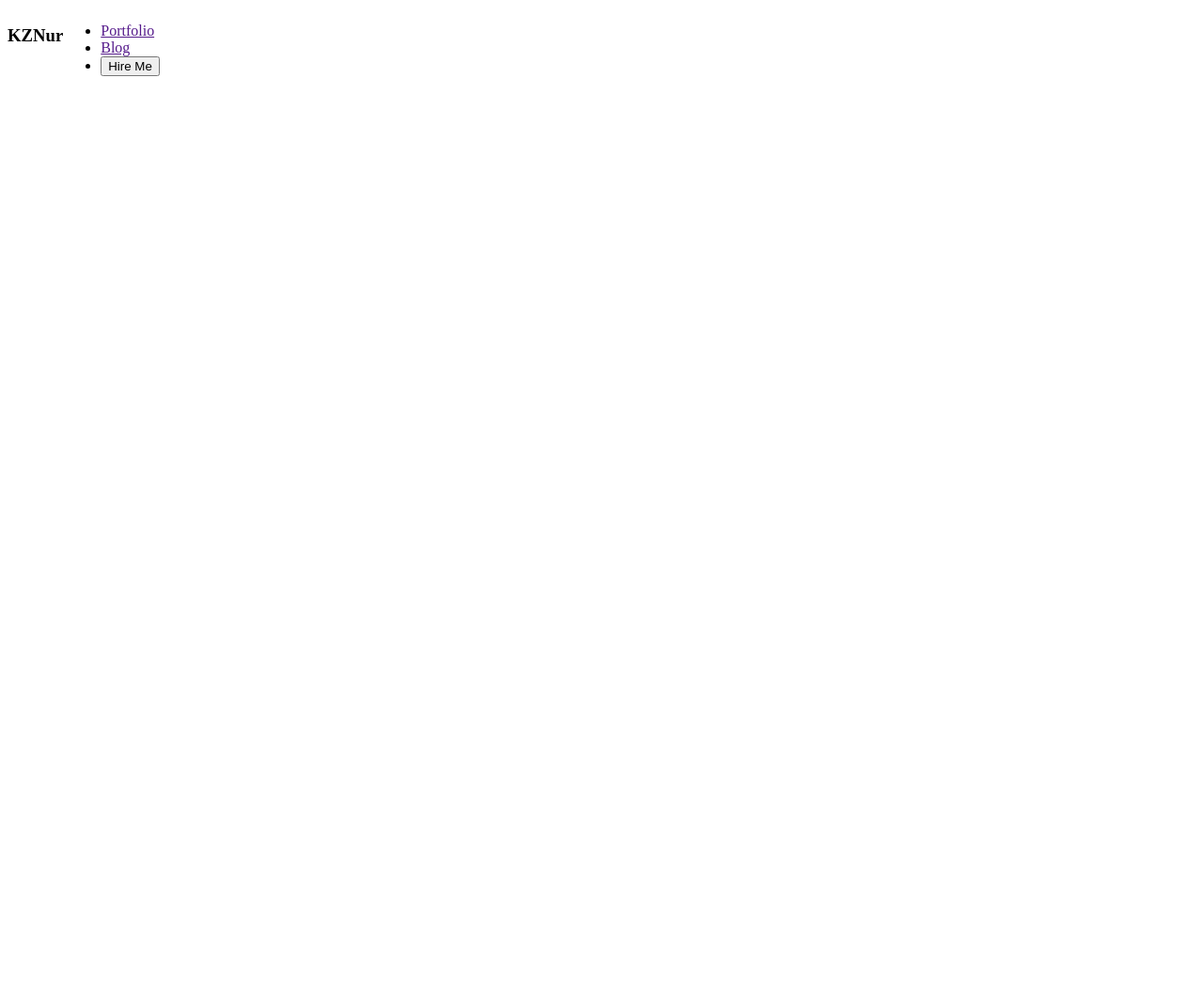
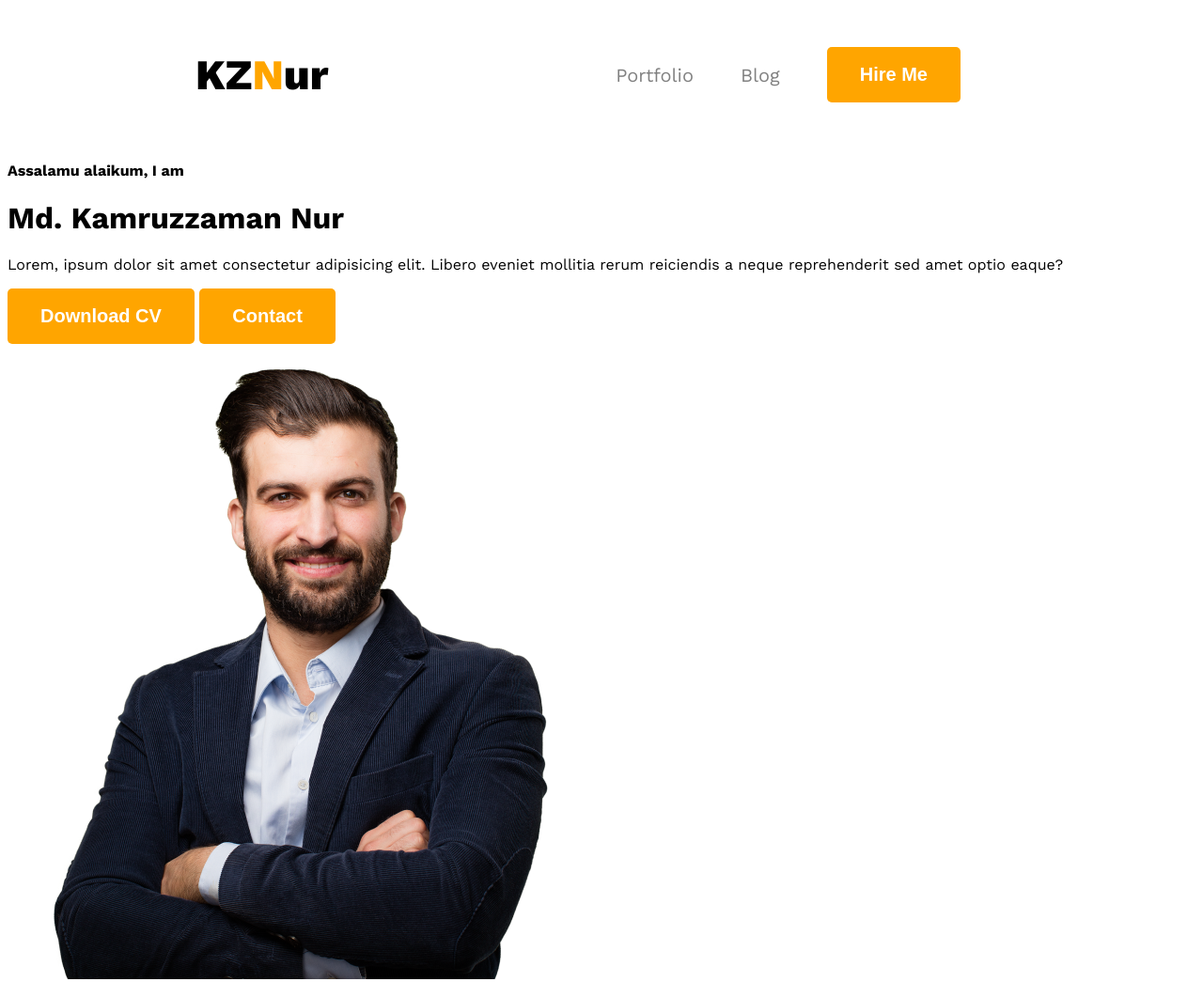
Before and after one commit to nur371905/web-dev-portfolio, a plain HTML site: page index.html in a window 1280 px wide. Shown: the whole page at 94% size. Before the commit the page ends 800 px from the top, so only its background shows below. Drawn offline with nearby package versions, Linux system fonts and the light colour scheme.

Commit message:
made some design changes

```diff
--- a/index.html
+++ b/index.html
@@ -1,21 +1,38 @@
 <!DOCTYPE html>
 <html lang="en">
+
 <head>
     <meta charset="UTF-8">
     <meta name="viewport" content="width=device-width, initial-scale=1.0">
     <title>Web Developer Portfolio</title>
+    <style>
+        @import url('https://fonts.googleapis.com/css2?family=Open+Sans:ital,wght@0,300..800;1,300..800&family=Work+Sans:ital,wght@0,100..900;1,100..900&display=swap');
+    </style>
     <link rel="stylesheet" href="styles/portfolio.css">
 </head>
-<body>
+
+<body class="work-sans-normal">
     <header>
         <nav>
-            <h3>KZNur</h3>
+            <h3 class="nav-title">KZ<span class="text-primary">N</span>ur</h3>
             <ul>
-                <li><a href="">Portfolio</a></li>
-                <li><a href="">Blog</a></li>
-                <li><a href=""><button>Hire Me</button></a></li>
+                <li><a class="dark-2" href="">Portfolio</a></li>
+                <li><a class="dark-2" href="">Blog</a></li>
+                <li><a href=""><button class="btn-primary">Hire Me</button></a></li>
             </ul>
         </nav>
+        <div class="banner">
+            <div class="banner-content">
+                <h4>Assalamu alaikum, I am</h4>
+                <h1>Md. Kamruzzaman Nur</h1>
+                <p class="banner-description">
+                    Lorem, ipsum dolor sit amet consectetur adipisicing elit. Libero eveniet mollitia rerum reiciendis a neque reprehenderit sed amet optio eaque?
+                </p>
+                <button class="btn-primary">Download CV</button>
+                <button class="btn-primary">Contact</button>
+            </div>
+            <img src="images/hardy.png" alt="">
+        </div>
     </header>
     <main>
 
@@ -24,4 +41,5 @@
 
     </footer>
 </body>
+
 </html>
--- a/styles/portfolio.css
+++ b/styles/portfolio.css
@@ -1,6 +1,53 @@
 
+
+.work-sans-normal {
+  font-family: "Work Sans", serif;
+  font-optical-sizing: auto;
+  font-style: normal;
+}
+
+/* shared style */
+.text-primary{
+    color: orange;
+}
+.dark-2{
+   color: grey;
+}
+
+.btn-primary{
+    background-color: orange;
+    font-weight: bold;
+    color: white;
+    padding: 18px 35px;
+    border-radius: 5px;
+    font-size: 20px;
+    border: none;
+}
 
 /* Nav styles */
 nav{
     display: flex;
+    align-items: center;
+    justify-content: space-between;
+    margin: 0 200px;
 }
+
+.nav-title{
+    font-weight: 800;
+    font-size: 45px;
+}
+
+nav ul{
+    display: flex;
+    align-items: center;
+}
+
+nav ul li {
+   list-style: none;
+   margin-right: 50px;
+}
+
+nav li a {
+    text-decoration: none;
+    font-size: 20px;
+}
```
